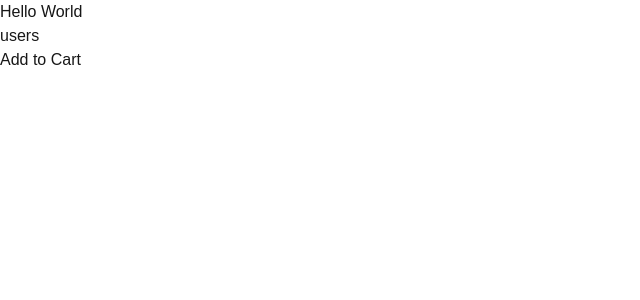
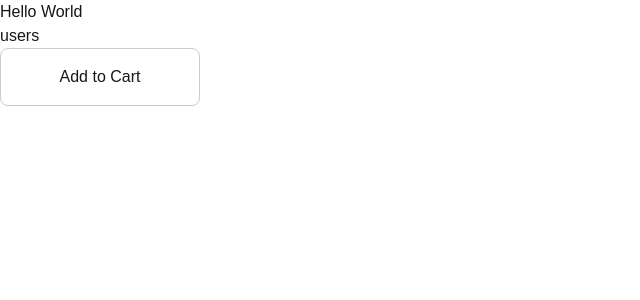
Before and after one commit to aderajewYeshiwendm/issue-tracker, a Next.js app: page / in a window 1280 px wide. Shown: the top 300 px of the page, without its empty margins (0-640 px from the left). Built offline with nearby package versions, Linux system fonts and the light colour scheme.

Commit message:
css modules

```diff
--- /dev/null
+++ b/app/components/ProductCard.module.css
@@ -0,0 +1,7 @@
+.card {
+    border: 1px solid #ccc;
+    border-radius: 8px;
+    padding: 16px;
+    width: 200px;
+    text-align: center;
+}
--- /dev/null
+++ b/app/components/ProductCard.tsx
@@ -0,0 +1,13 @@
+import React from 'react'
+import AddtoCart from './AddtoCart'
+import styles from './ProductCard.module.css'
+const ProductCard = () => {
+  return (
+    <div className={styles.card}>
+        <AddtoCart />
+
+    </div>
+  )
+}
+
+export default ProductCard
--- a/app/components/productList.tsx
+++ /dev/null
@@ -1,13 +0,0 @@
-import React from 'react'
-import AddtoCart from './AddtoCart'
-
-const ProductList = () => {
-  return (
-    <div>
-        <AddtoCart />
-
-    </div>
-  )
-}
-
-export default ProductList
--- a/app/page.tsx
+++ b/app/page.tsx
@@ -1,11 +1,11 @@
 import Link from "next/link";
-import ProductList from "./components/productList";
+import ProductCard from "./components/ProductCard";
 export default function Home() {
   return (
     <main>
       <h1>Hello World</h1>
       <Link href={"/users"}>users</Link>
-      <ProductList />
+      <ProductCard />
 
     </main>
 
```
